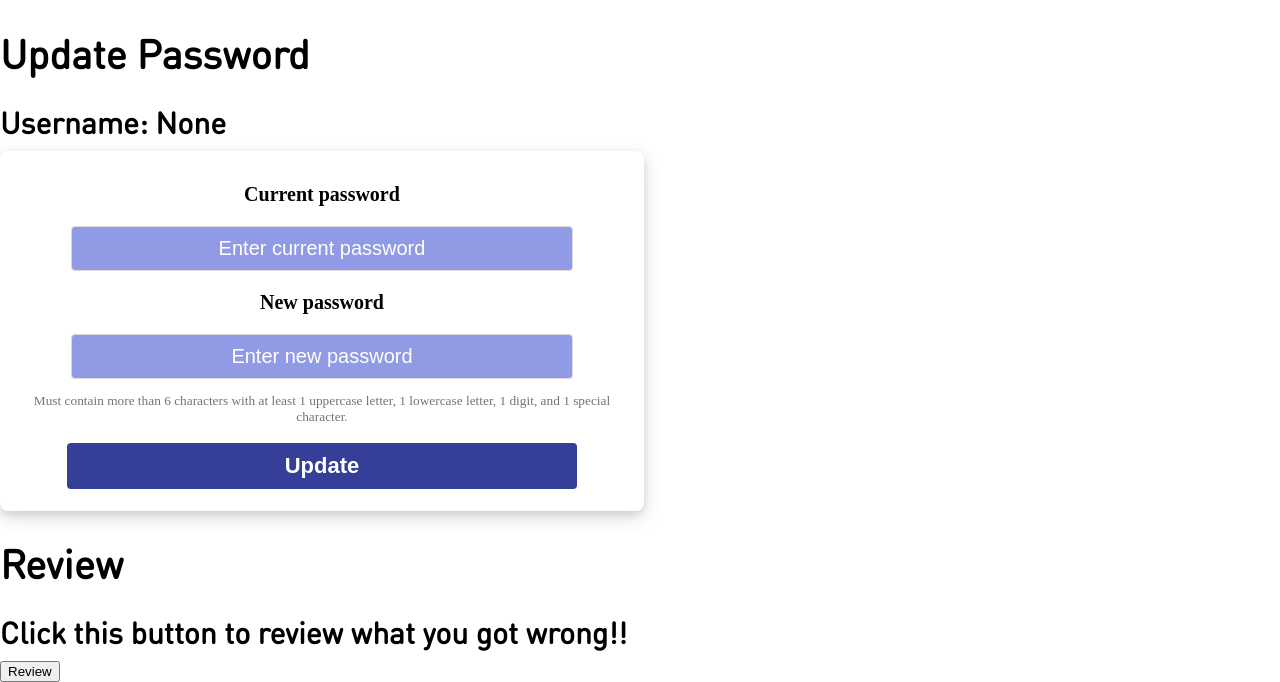
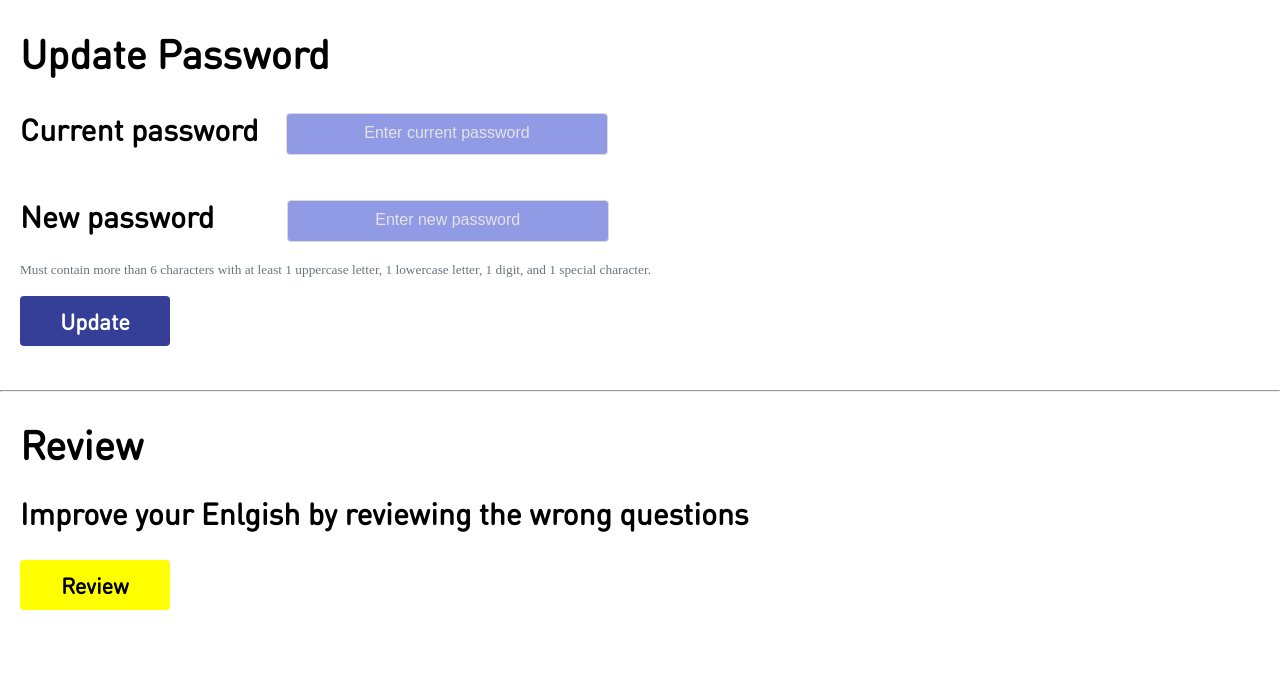
Before and after one commit to a0a912/Group-22-Agile, a Flask app: page /profile in a window 1280 px wide. Shown: the part 160-842 px from the top of the page. After the commit the page ends 770 px from the top, so only its background shows below. Run offline with Flask 3, Linux system fonts and the light colour scheme.

Commit message:
answer page changes

```diff
--- a/login_flask.py
+++ b/login_flask.py
@@ -40,7 +40,6 @@ def login_page():
 def register_page():
     list_of_secure_questions = return_all_secure_question()
     return render_template("register.html", list_of_secure_questions=list_of_secure_questions)
-
 
 
 # login route making a post request to the server to check the username and password using the auth function from usermod.py
@@ -154,8 +153,11 @@ def update_password():
     print(f"Testing Registering user: {username}, Hashed password: {old_password_hash}")
 
     current_password_db = select_password(username)
+    if password != current_password_db:
+        flash("Please enter your current password again.", 'error')
     if old_password_hash == current_password_db:
         update("account", "password", new_password_hash, f"username='{username}'")
+        flash("Password updated successfully.", 'success')
         return redirect(url_for('login_page'))
     else:
         return redirect(url_for('profile'))
@@ -204,7 +206,6 @@ def test_get_question_dict():
 # get the secure questions for the user, and send it to the resetq page
 @app.route("/forgot", methods=['GET', 'POST'])
 def forgot():
-
     # print(username)
     if request.method == "POST":
         username = request.form.get('username')
@@ -218,45 +219,54 @@ def forgot():
         else:
             session['username'] = username
             session['questions'] = questions
-            return redirect(url_for('answer'))
+            return redirect(url_for('answer_questions'))
     else:
         return render_template("forgot.html")
 
-# to the reset password page, receive answers here and send it to the resetp route
-@app.route("/forgot/answer", methods=['GET'])
-def answer():
-    username = session.get('username')
-    questions = session.get('questions')
-    return render_template("answers.html",username=username, questions=questions)
+@app.route("/auth/forgot/answer", methods=['GET', 'POST'])
+def answer_questions():
+    if request.method == 'GET':
+        username = session.get('username')
+        questions = session.get('questions')
+        return render_template("answers.html", username=username, questions=questions)
+    elif request.method == 'POST':
+        username = request.form.get('username')
+        questions = show_secure_question(username)
+        answer1 = request.form.get('answer1')
+        answer2 = request.form.get('answer2')
+        answers = [answer1,answer2]
+        print(answers)
+        result, message = check_secure_question(username, questions, answers)
+        if result:
+            new_password = request.form.get('new_password')
+            confirm_password = request.form.get('confirm_password')
 
-@app.route("/auth/forgot/answer", methods=['POST'])
-def answer_questions():
-    username = request.form.get('username')
-    questions = show_secure_question(username)
-    answer1 = request.form.get('answer1')
-    answer2 = request.form.get('answer2')
-    answers = [answer1,answer2]
-    print(answers)
-    # print(list_of_secure_questions)
-    if check_secure_question(username, questions, answers):
-        change_password_temp = request.form.get('password')
-        hash_object = hashlib.sha256(change_password_temp.encode())
-        new_password_hash = base64.b64encode(hash_object.digest()).decode('utf-8')
-        print(f"Testing Registering user: {username}, Hashed password: {new_password_hash}")
+            if new_password != confirm_password:
+                flash('Passwords do not match. Please try again.', 'error')
+                return redirect(url_for('answer_questions'))
 
-        update("account", "password", new_password_hash, f"username='{username}'")
-        return redirect(url_for("home"))
-    else:
-        session['fail_count'] = session.get('fail_count', 0) + 1
-        if 3 <= session.get('fail_count') < 5:
-            attempts = session.get('fail_count')
-            message = f"You tried {attempts} attempts. You have only {5 - attempts} more attempts."
-        if session.get('fail_count') == 5:
-            message = "You tried 5 attempts. Please try again later."
+            hash_object = hashlib.sha256(new_password.encode())
+            new_password_hash = base64.b64encode(hash_object.digest()).decode('utf-8')
+            print(f"Testing Registering user: {username}, Hashed password: {new_password_hash}")
 
-        return redirect(url_for('forgot_questions'), message)
+            update("account", "password", new_password_hash, f"username='{username}'")
+            return redirect(url_for("home"))
+        else:
+            flash(message, 'error')
+            session['fail_count'] = session.get('fail_count', 0) + 1
+            if 3 <= session.get('fail_count') < 5:
+                attempts = session.get('fail_count')
+                message = f"You tried {attempts} attempts. You have only {5 - attempts} more attempts."
+                flash(message, 'error')
+            if session.get('fail_count') == 5:
+                message = "You tried 5 attempts. Please try again later."
+                flash(message, 'error')
+            return redirect(url_for('answer_questions'))
 
-
+@app.route("/clear_session")
+def clear_session():
+    session.clear()
+    return redirect(url_for('home'))
 
 
 @app.route("/endless", methods=['GET'])
--- a/static/bootstrap/css/profile.css
+++ b/static/bootstrap/css/profile.css
@@ -92,6 +92,11 @@ body {
 
     position: relative;
     margin-top: 10px;
+
+}
+
+.container small{
+    margin-left: 20px;
 }
 
 h1 {
@@ -100,14 +105,17 @@ h1 {
     margin-bottom: 20px;
     color: #000000;
     font-family: 'din-round';
+    margin-left: 20px;
 }
 
 h2 {
+    vertical-align: middle;
     font-size: 30px;
     font-weight: bold;
     margin-bottom: 10px;
     color: #000000;
     font-family: 'din-round';
+    margin-left: 20px;
 }
 
 .logo {
@@ -122,37 +130,37 @@ h2 {
     display: inline-block;
 }
 
-.answers-form {
+/* .answers-form {
     width: 600px;
-    /* margin: 0 auto; */
     padding: 20px;
     border-radius: 8px;
     box-shadow: 0px 4px 8px rgba(0, 0, 0, 0.1),0px 6px 20px rgba(0, 0, 0, 0.13);
     background-color: #ffffff;
     text-align: center;
     border: 2px solid #ffffff;
-}
+} */
 
-#answers-label{
+/* #answers-label{
     display: block;
     font-size: 20px;
     font-weight: bold;
     margin-top: 10px;
     margin-bottom: 10px;
     color: #000000;
-}
+} */
 
-#answers-label p {
+/* #answers-label p {
     display: block;
     font-size: 20px;
 
     margin-top: 10px;
     margin-bottom: 10px;
     color: #000000;
-}
+} */
 
 .input-field {
-    width: 80%;
+    vertical-align: middle;
+    width: 300px;
     padding: 10px;
     margin: 10px 0;
     border: 1px solid #dfd9d9;
@@ -160,7 +168,22 @@ h2 {
     text-align: center;
     color: #e0e0e0;
     border-radius: 4px;
-    font-size: 20px;
+    margin-left: 20px;
+    height: 20px;
+}
+
+.input-field1 {
+    vertical-align: middle;
+    width: 300px;
+    padding: 10px;
+    margin: 10px 0;
+    border: 1px solid #dfd9d9;
+    background-color: #919be5;
+    text-align: center;
+    color: white;
+    border-radius: 4px;
+    margin-left: 65px;
+    height: 20px;
 }
 
 .form-text {
@@ -168,10 +191,12 @@ h2 {
     margin-top: 0.25rem;
     color: #6c757d;
 }
+.input-field::placeholder, .input-field1::placeholder {
+    font-size: 16px;
+    color: #e4e2e2;
+}
 
-.input-field::placeholder {
-    color: #ffffff;
-}
+
 
 .forgot-password {
     text-align: right;
@@ -185,7 +210,8 @@ h2 {
 }
 
 .answers-button {
-    width: 85%;
+    width: 150px;
+    height: 50px;
     padding: 10px;
     background-color: #353F98;
     color: #ffffff;
@@ -194,10 +220,27 @@ h2 {
     cursor: pointer;
     font-size: 22px;
     font-weight: bold;
+    font-family: 'din-round';
+    margin-left: 20px;
 }
 
 .answers-button:hover {
     background-color: #353F98;
+}
+
+.review-button {
+    width: 150px;
+    height: 50px;
+    padding: 10px;
+    background-color: yellow;
+    color: black;
+    border: none;
+    border-radius: 4px;
+    cursor: pointer;
+    font-size: 22px;
+    font-weight: bold;
+    font-family: 'din-round';
+    margin-left: 20px;
 }
 
 body.dark-mode {
--- a/templates/profile.html
+++ b/templates/profile.html
@@ -31,7 +31,6 @@
 
       <div class="container">
         <h1>Update Password</h1>
-          <h2>Username: {{ username }}</h2>
             {% with messages = get_flashed_messages(with_categories=true) %}
             {% if messages %}
                 {% for category, message in messages %}
@@ -47,22 +46,22 @@
                 {% endfor %}
             {% endif %}
             {% endwith %}
-            <form class="answers-form" action="/profile/update/password" method="POST">
-                <!-- Current Password-->
-                <label id="answers-label" for="password">Current password</label>
-                <input class="input-field" type="password" name="password" placeholder="Enter current password" required minlength="6" pattern="(?=.*[a-z])(?=.*[A-Z])(?=.*[0-9]).{6,}">
-                <br>
-                <!-- New password -->
-                <label id="answers-label" for="new_password">New password</label>
-                <input class="input-field" type="password" name="new_password" placeholder="Enter new password" required minlength="6" pattern="(?=.*[a-z])(?=.*[A-Z])(?=.*[0-9]).{6,}">
-                <br>
-                <small class="form-text text-muted">Must contain more than 6 characters with at least 1 uppercase letter, 1 lowercase letter, 1 digit, and 1 special character.</small>
-                <br>
-                <button type="submit" class="answers-button">Update</button>
+
+            <form action="/profile/update/password" method="POST">
+            <!-- Current password-->
+            <h2>Current password <input class="input-field" type="password" name="password" placeholder="Enter current password" required minlength="6" pattern="(?=.*[a-z])(?=.*[A-Z])(?=.*[0-9]).{6,}"></h2>
+            <!-- New password -->
+            <h2>New password <input class="input-field1" type="password" name="new_password" placeholder="Enter new password" required minlength="6" pattern="(?=.*[a-z])(?=.*[A-Z])(?=.*[0-9]).{6,}"></h2>
+            <small class="form-text text-muted">Must contain more than 6 characters with at least 1 uppercase letter, 1 lowercase letter, 1 digit, and 1 special character.</small>
+            <br>
+            <button type="submit" class="answers-button">Update</button>
             </form>
-
+            <br>
+            <br>
+    <hr>
             <h1>Review</h1>
-            <h2>Click this button to review what you got wrong!!</h2>
+            <h2>Improve your Enlgish by reviewing the wrong questions</h2>
+            <br>
             <button type="submit" class="review-button" onclick="window.location.href='{{ url_for('review') }}'">Review</button>
 
 
--- a/usermod.py
+++ b/usermod.py
@@ -112,7 +112,7 @@ def show_secure_question(username:str) -> list:
 def check_secure_question(username:str, question:list, answer:list) -> bool:
     if select_username(username) == None:
         print(f"User {username} does not exist")
-        return False
+        return False, "User does not exist"
     else:
         [user_question1, user_question2] = question
         [user_answer1, user_answer2] = answer
@@ -120,7 +120,7 @@ def check_secure_question(username:str, question:list, answer:list) -> bool:
         [question1,question2] = [question_answer1.split(":")[0], question_answer2.split(":")[0]]
         [answer1,answer2] = [question_answer1.split(":")[1], question_answer2.split(":")[1]]
         if user_question1 == question1 and user_question2 == question2 and user_answer1 == answer1 and user_answer2 == answer2:
-            return True
+            return True, "Correct Answers"
         else:
             return False, "Incorrect Answers"
 
```
Also changed, not shown: other parts of static/bootstrap/css/profile.css (+32 -0 lines), templates/answers.html (+24 -23 lines).
